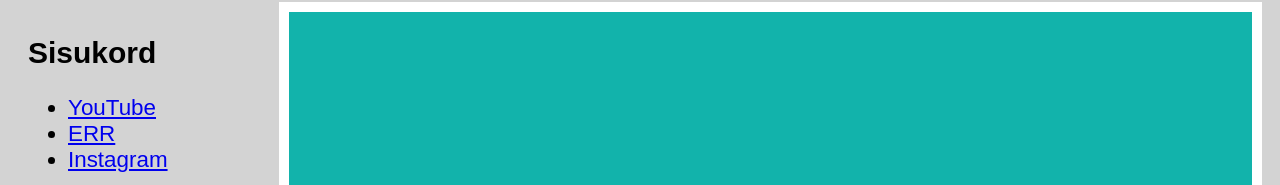
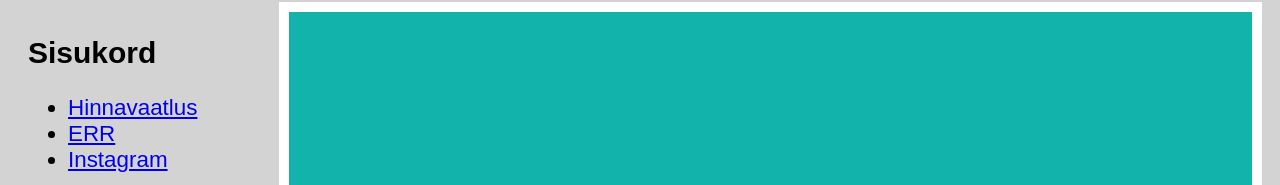
Before and after one commit to PopMar77/3_aknaga_leht, a plain HTML site: page index.html in a window 1280 px wide. Shown: the part 185-370 px from the top of the page. Drawn offline with Linux system fonts and the light colour scheme.

Commit message:
Initial commit

```diff
--- a/index.html
+++ b/index.html
@@ -22,7 +22,7 @@
 		<div class="left-panel">
 			<h2>Sisukord</h2>
 			<ul>
-				<li><a href="https://www.youtube.com/" target="right-panel">YouTube</a></li>
+				<li><a href="https://www.hinnavaatlus.ee/" target="right-panel">Hinnavaatlus</a></li>
 				<li><a href="https://www.err.ee" target="right-panel">ERR</a></li>
 				<li><a href="https://www.instagram.com" target="right-panel">Instagram</a></li>
 			</ul>
```
